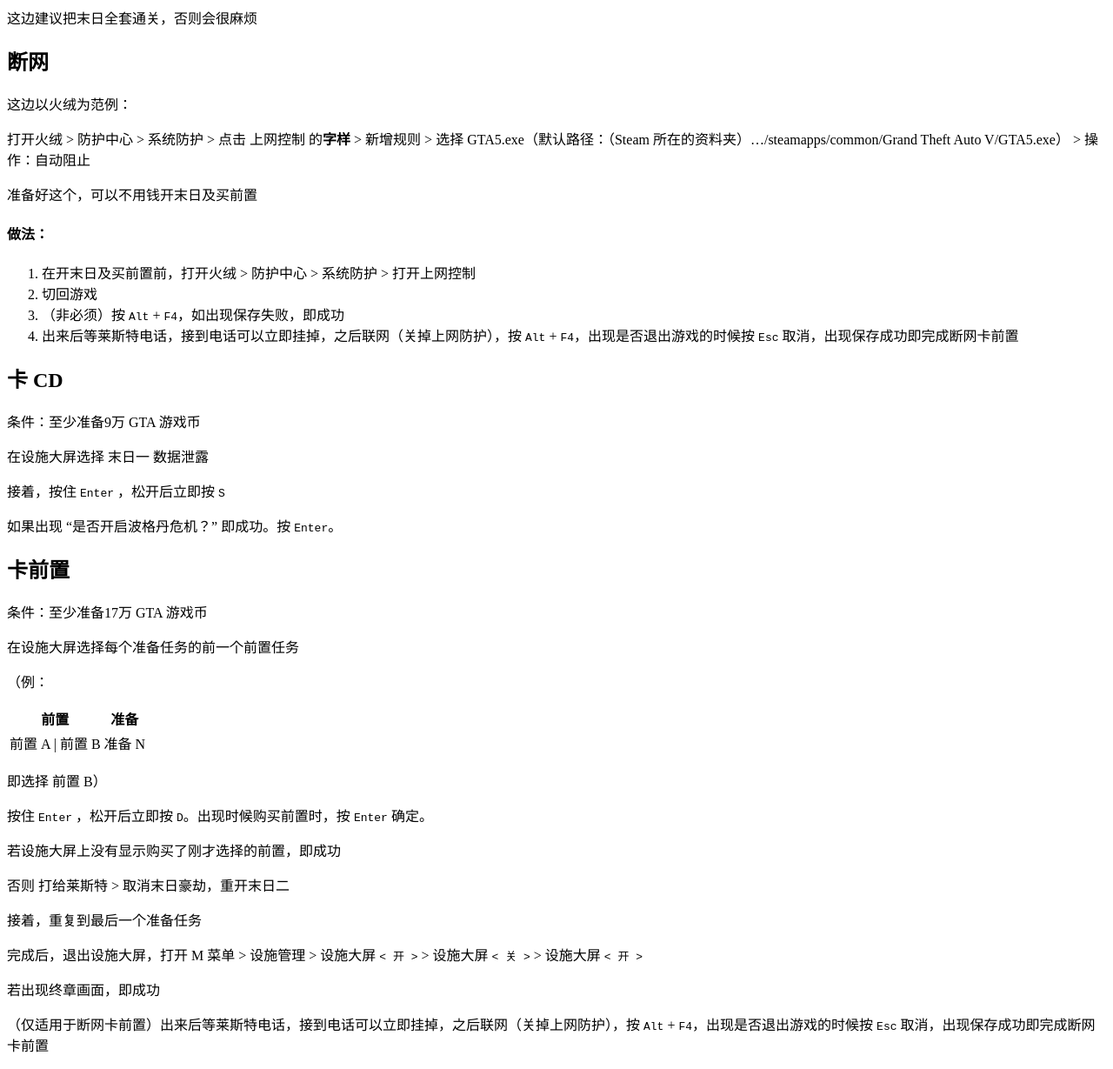
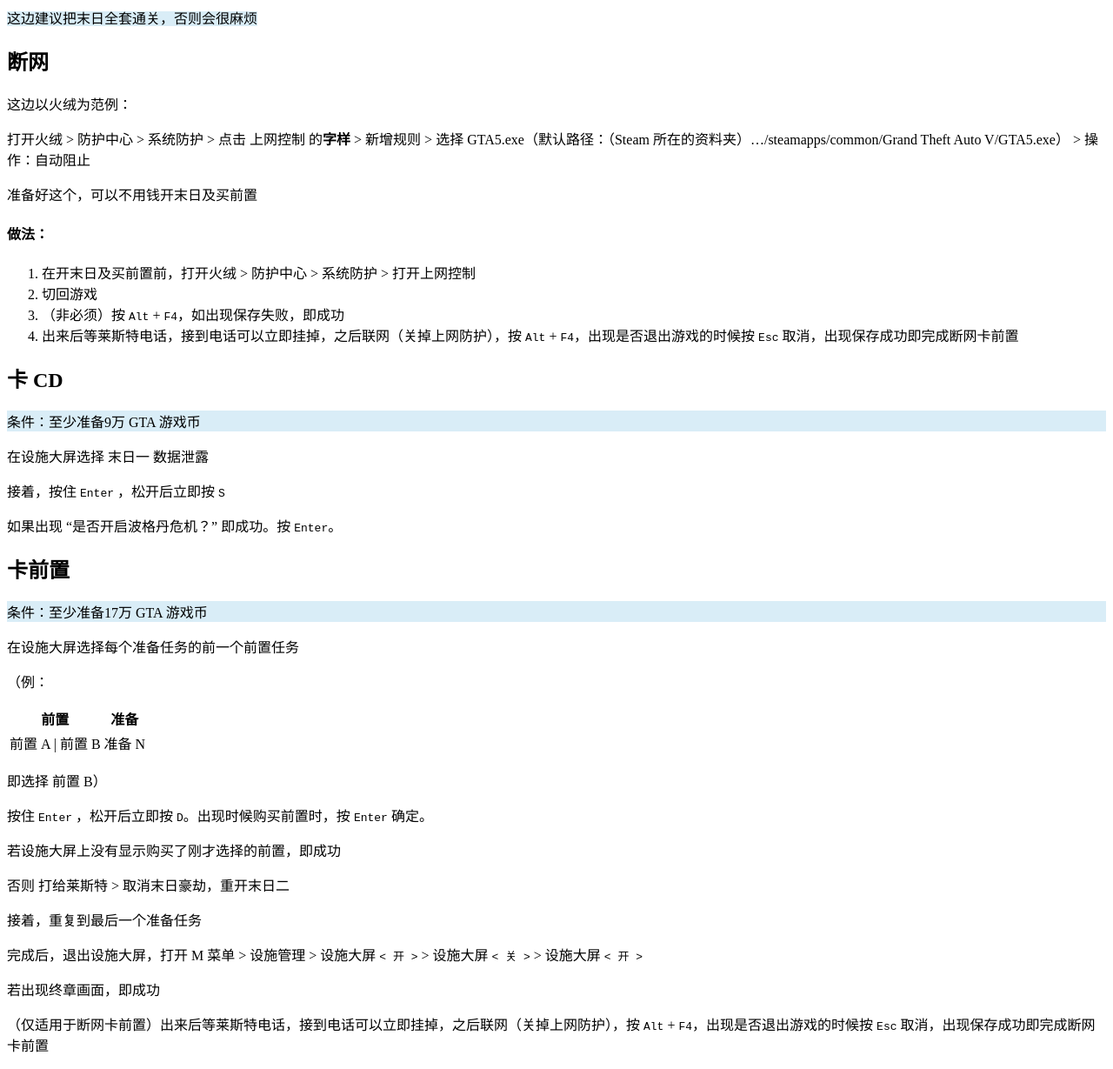
Before and after one commit to mic0x1/mic0x1.github.io, a Jekyll site: the page built from _posts/2020-09-13-如何断网卡末日二前置及CD.md, in a window 1280 px wide. Shown: the whole page at 87% size. Built offline with Jekyll 4.4.1, drawn with Linux system fonts in a browser that asks for light colours.

Commit message:
Update info.html

```diff
--- a/_includes/info.html
+++ b/_includes/info.html
@@ -3,7 +3,7 @@
   padding: var(--spacer);
   margin-bottom: var(--spacer);
   color: var(--gray-900);
-  background-color: var(--blue-100);
+  background-color: #d9edf7;
   border-radius: var(--border-radius);
 }
 </style>
```
